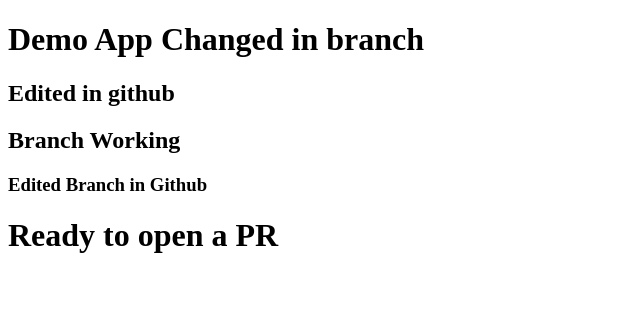
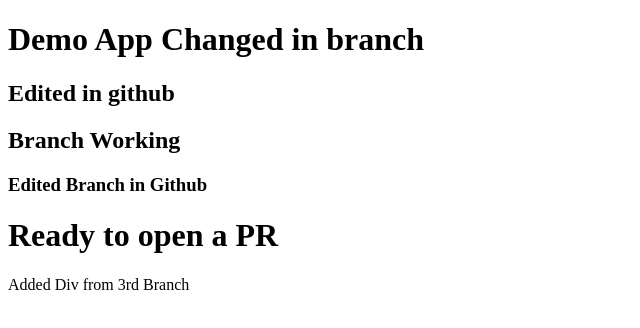
Before and after one commit to vrampranav/demo-repo, a plain HTML site: page index.html in a window 1280 px wide. Shown: the whole page, without its empty margins (0-640 px from the left). Drawn offline with Linux system fonts and the light colour scheme.

Commit message:
Added Content in div

```diff
--- a/index.html
+++ b/index.html
@@ -13,6 +13,9 @@
     <h2>Branch Working</h2>
     <h3>Edited Branch in Github</h3>
     <h1>Ready to open a PR</h1>
+    <div>
+        <p>Added Div from 3rd Branch</p>
+    </div>
 </body>
 
 </html>
```
